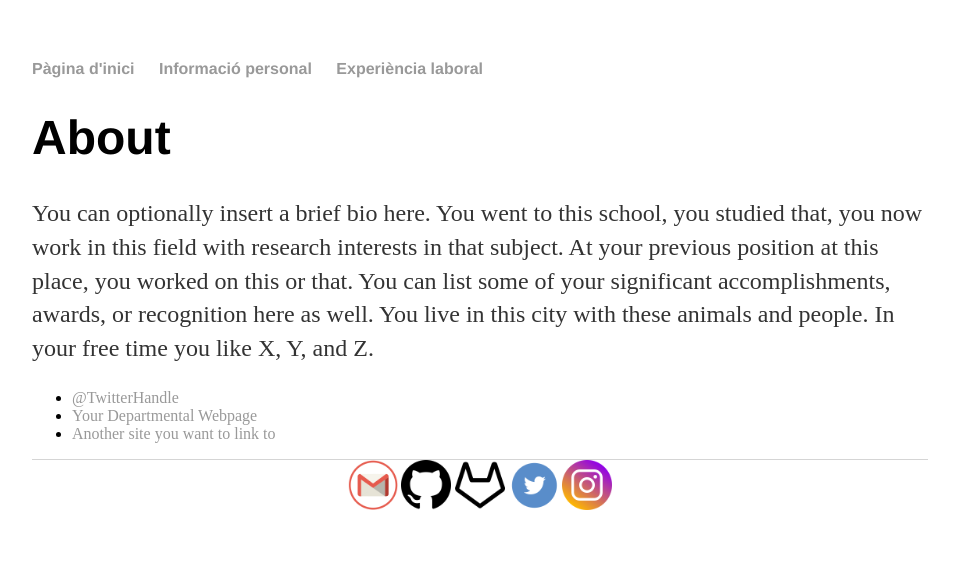
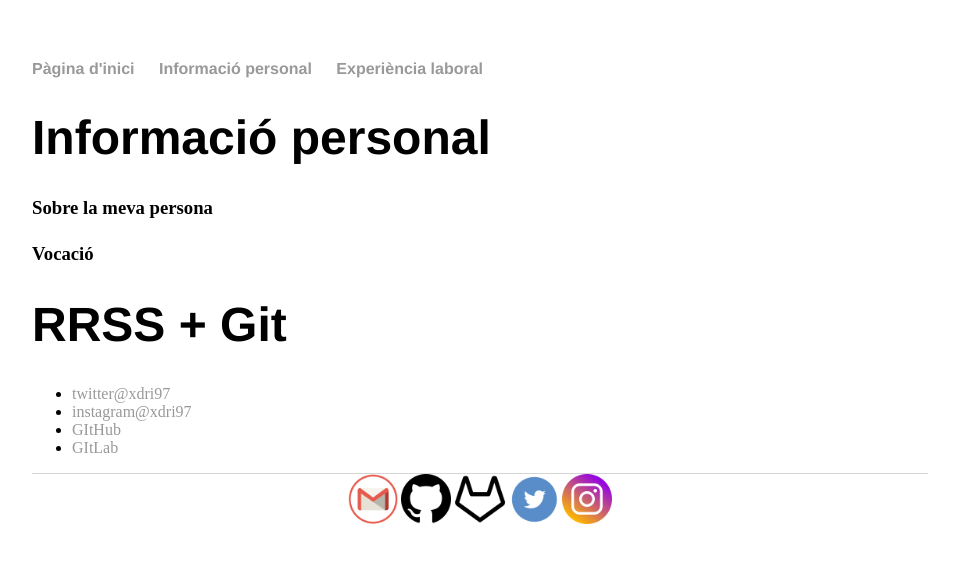
Before and after one commit to isx48102233/isx48102233.github.io, a Jekyll site: the page built from about/index.html, in a window 1280 px wide. Shown: the top 563 px of the page, without its empty margins (160-1119 px from the left). Built offline with Jekyll 4.4.1, drawn with Linux system fonts in a browser that asks for light colours.

Commit message:
Update index.html
Info personal

```diff
--- a/about/index.html
+++ b/about/index.html
@@ -4,12 +4,19 @@ title: About Adrian Davila
 ---
 
 		<div class="about">
-			<h1>About</h1>
-			<p>You can optionally insert a brief bio here. You went to this school, you studied that, you now work in this field with research interests in that subject. At your previous position at this place, you worked on this or that. You can list some of your significant accomplishments, awards, or recognition here as well. You live in this city with these animals and people. In your free time you like X, Y, and Z.</p>
+			<h1>Informació personal</h1>
+			<h3>Sobre la meva persona</h3>
+			<p></p>
+			<p></p>
+			<h3>Vocació</h3>
+			<p></p>
+			<p></p>
 
+			<h1>RRSS + Git </h1>
 			<ul class="contacts">
-				<li><a href="#">@TwitterHandle</a></li>
-				<li><a href="#">Your Departmental Webpage</a></li>
-				<li><a href="#">Another site you want to link to</a></li>
+				<li><a href="https://www.twitter.com/xdri97">twitter@xdri97</a></li>
+				<li><a href="https://www.instagram.com/xdri97">instagram@xdri97</a></li>
+				<li><a href="https://github.com/isx48102233">GItHub</a></li>
+				<li><a href="https://gitlab.com/isx48102233">GItLab</a></li>
 				</ul>
 </div>
```
